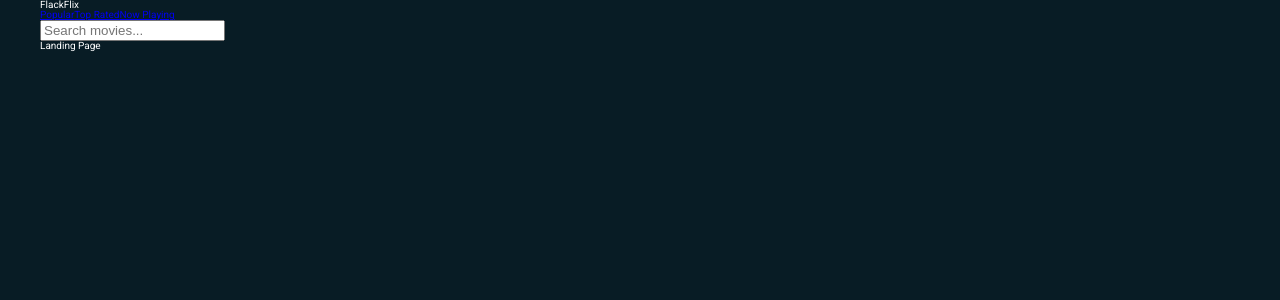
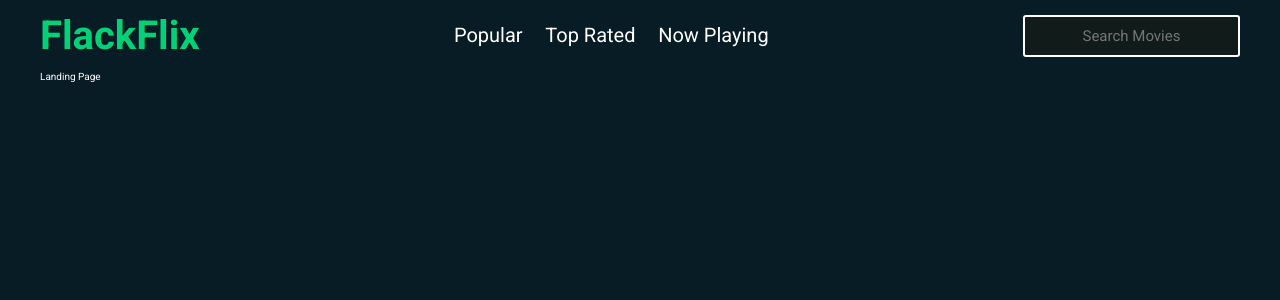
Before and after one commit to davidflack/flackflix, a React (Create React App) app in the folder flackflix/: page / in a window 1280 px wide. Shown: the top 300 px of the page. Built offline with nearby package versions, Linux system fonts and the light colour scheme; no server answers.

Commit message:
Style navbar

```diff
--- /dev/null
+++ b/flackflix/src/components/NavBar/_navbar.scss
@@ -0,0 +1,45 @@
+@import "../../main-styles/Variables.scss";
+
+.navbar-container {
+  padding: 15px 0;
+  display: flex;
+  align-items: center;
+  justify-content: space-between;
+  .logo {
+    color: $green-highlight;
+    font-weight: 700;
+    font-size: 4rem;
+  }
+  .nav-link-container {
+    width: 30%;
+    display: flex;
+    justify-content: space-evenly;
+    a {
+      color: white;
+      text-decoration: none;
+      padding-bottom: 2px;
+      font-size: 2rem;
+      transition: all 0.25s;
+    }
+    .active {
+      color: $green-highlight;
+      border-bottom: 2px solid $green-highlight;
+    }
+  } // .nav-link-container
+
+  .searchbar-container {
+    input {
+      padding: 10px 20px;
+      font-family: $app-font;
+      font-size: 1.5rem;
+      text-align: center;
+      background-color: $input-background;
+      color: white;
+      border: 2px solid white;
+      border-radius: 3px;
+      &:focus {
+        outline: none;
+      }
+    }
+  }
+}
--- a/flackflix/src/components/NavBar/index.js
+++ b/flackflix/src/components/NavBar/index.js
@@ -12,22 +12,22 @@ const NavBar = props => {
     setSearchText("");
   };
   return (
-    <div>
-      <h1>FlackFlix</h1>
+    <div className="navbar-container">
+      <h1 className="logo">FlackFlix</h1>
       <div className="nav-link-container">
         <NavLink to="/popular">Popular</NavLink>
         <NavLink to="/top-rated">Top Rated</NavLink>
         <NavLink to="/now-playing">Now Playing</NavLink>
-        <form onSubmit={search}>
+      </div>
+      <form className="searchbar-container" onSubmit={search}>
         <input
           type="text"
           name="searchText"
           value={searchText}
           onChange={handleChange}
-            placeholder="Search movies..."
+          placeholder="Search Movies"
         />
       </form>
-      </div>
     </div>
   );
 };
--- a/flackflix/src/main-styles/App.scss
+++ b/flackflix/src/main-styles/App.scss
@@ -4,3 +4,5 @@
 @import "./Sizing.scss";
 // IMPORT VARIABLES
 @import "./Variables.scss";
+
+@import "../components/NavBar/navbar";
--- a/flackflix/src/main-styles/Sizing.scss
+++ b/flackflix/src/main-styles/Sizing.scss
@@ -6,7 +6,7 @@
 html {
   font-size: 62.5%;
   font-family: $app-font;
-  background-color: $dark-background;
+  background-color: $app-background;
   color: white;
   width: 100%;
   max-width: 1200px;
--- a/flackflix/src/main-styles/Variables.scss
+++ b/flackflix/src/main-styles/Variables.scss
@@ -2,7 +2,8 @@
 $app-font: "Roboto", sans-serif;
 
 // color variables
-$dark-background: #081c25;
+$app-background: #081c25;
+$input-background: #111b1a;
 $green-highlight: #01d277;
 
 // mobile responsive variables
```
Lines whose indentation alone changed are shown as unchanged.
